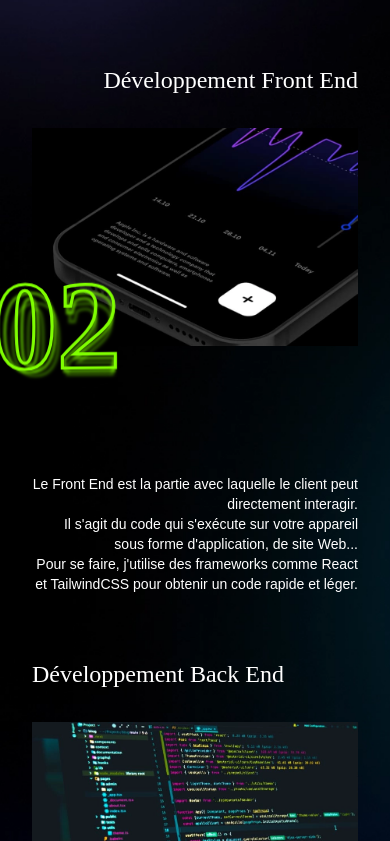
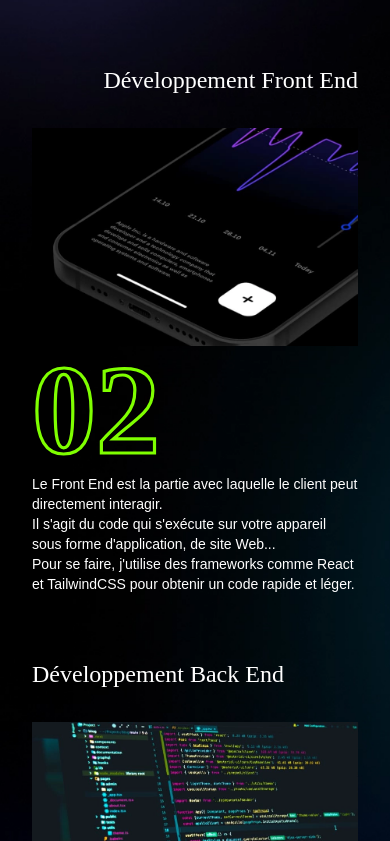
Before and after one commit to HowWhat42/if-landing-page, a React (Vite) app: page / in a window 390 px wide. Shown: the part 3443-4284 px from the top of the page. Built offline with nearby package versions, Linux system fonts and the light colour scheme; a web font is replaced by a local one.

Commit message:
feat: smooth animate and fix responsive animation

```diff
--- a/src/App.jsx
+++ b/src/App.jsx
@@ -54,7 +54,8 @@ const App = () => {
     ]
 
     return (
-        <div className="bg-main-background bg-no-repeat w-full bg-cover">
+        <div className="bg-main-background bg-no-repeat flex flex-grow bg-cover">
+            <div>
                 <Navbar />
                 <Hero />
                 <About />
@@ -64,6 +65,7 @@ const App = () => {
                 <Contact />
                 <Footer />
             </div>
+        </div>
     )
 }
 
--- a/src/components/Hero.jsx
+++ b/src/components/Hero.jsx
@@ -17,24 +17,26 @@ const Hero = () => {
     }, [])
 
     const scales = [1, 0.93, 0.85, 0.8, 0.75]
+    const factors = [0.5, 1, 0.1, 1, 0.1]
 
     // Move wireframes with parallax effect on mouse move
     const moveWireframes = () => {
         const wireframes = document.querySelectorAll('.wireframes')
+        if(window.innerWidth < 1280) return wireframes.forEach(group => group.style.display = 'none')
 
-        wireframes.forEach((group) => {
+        wireframes.forEach((group, i) => {
             group.childNodes.forEach((wireframe, index) => {
-                // Move and rotateX and rotateY and scale wireframes
-                // RotateX and rotateY are inverted to have a better effect and max rotation is 20deg and min rotation is -20deg to avoid wireframes to go out of the screen
-                // Translate max is 100px and min is -100px to avoid wireframes to go out of the screen
-                // Use dX and dY to have a lerp effect
-                wireframe.style.transform = `translate(${(mousePosition.x - window.innerWidth / 2) / 5 * scales[index]}px, ${(mousePosition.y - window.innerHeight / 2) / 5 * scales[index]}px) rotateX(${-((mousePosition.y - window.innerHeight / 2) / 10 * scales[index]) / 5}deg) rotateY(${((mousePosition.x - window.innerWidth / 2) / 10 * scales[index]) / 5}deg) scale(${scales[index]})`
+                wireframe.animate({
+                    transform: `translate(${(mousePosition.x - window.innerWidth * factors[i]) / 5 * scales[index]}px, ${(mousePosition.y - window.innerHeight * factors[i]) / 5 * scales[index]}px) rotateX(${-((mousePosition.y - window.innerHeight / 2) / 10 * scales[index]) / 5}deg) rotateY(${((mousePosition.x - window.innerWidth / 2) / 10 * scales[index]) / 5}deg) scale(${scales[index]})`
+                }, { duration: 2000, fill: 'forwards' })
             })
         })
     }
 
     useEffect(() => {
-        moveWireframes()
+        if(window.innerWidth > 1024) {
+            moveWireframes()
+        }
     }, [mousePosition])
 
     return (
--- a/src/components/Service.jsx
+++ b/src/components/Service.jsx
@@ -4,13 +4,13 @@ const Service = ({ title, texts, img, color, id }) => {
     return (
         <div className='flex flex-col py-8 md:py-16 xl:py-48 px-8 lg:px-12 xl:px-16'>
             <p className={`font-clash text-2xl md:text-3xl lg:text-4xl xl:text-5xl font-medium mb-8 ${isEven ? 'text-right' : ''}`}>{title}</p>
-            <div className={`flex flex-col lg:flex-row justify-between ${isEven ? 'lg:flex-row-reverse text-right' : ''}`}>
-                <img src={img} alt='illustration' className={`m-w-4xl lg:w-1/2`} />
+            <div className={`flex flex-col lg:flex-row justify-between ${isEven ? 'lg:flex-row-reverse' : ''}`}>
+                <img src={img} alt='illustration' className={`m-w-4xl lg:w-2/5`} />
                 <div className={`flex flex-col justify-between ${isEven ? 'items-start' : 'items-end'}`}>
                     <div className="wireframes flex">
                         <p className='font-clash text-9xl lg:text-10xl xl:text-230 font-bold text-transparent wireframe' style={{ WebkitTextStrokeColor: color, WebkitTextStrokeWidth: '0.2rem' }}>0{id}</p>
-                        <p className='font-clash text-9xl lg:text-10xl xl:text-230 font-bold text-transparent wireframe absolute opacity-60 blur-[1px]' style={{ WebkitTextStrokeColor: color, WebkitTextStrokeWidth: '0.2rem' }}>0{id}</p>
-                        <p className='font-clash text-9xl lg:text-10xl xl:text-230 font-bold text-transparent wireframe absolute opacity-40 blur-[2px]' style={{ WebkitTextStrokeColor: color, WebkitTextStrokeWidth: '0.2rem' }}>0{id}</p>
+                        <p className='font-clash text-9xl invisible lg:visible lg:text-10xl xl:text-230 font-bold text-transparent wireframe absolute opacity-60 blur-[1px]' style={{ WebkitTextStrokeColor: color, WebkitTextStrokeWidth: '0.2rem' }}>0{id}</p>
+                        <p className='font-clash text-9xl invisible lg:visible lg:text-10xl xl:text-230 font-bold text-transparent wireframe absolute opacity-40 blur-[2px]' style={{ WebkitTextStrokeColor: color, WebkitTextStrokeWidth: '0.2rem' }}>0{id}</p>
                     </div>
                     <div className={`flex flex-col text-sm md:text-lg lg:text-xl font-medium ${isEven ? 'lg:pr-8' : 'lg:pl-8'}`}>{texts.map((text, i) => <p key={i}>{text}</p>)}</div>
                 </div>
```
Lines whose indentation alone changed are shown as unchanged.
